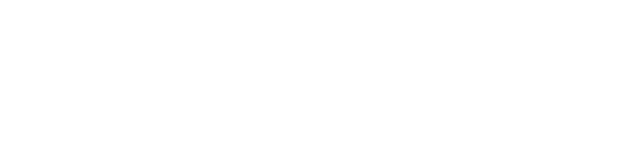
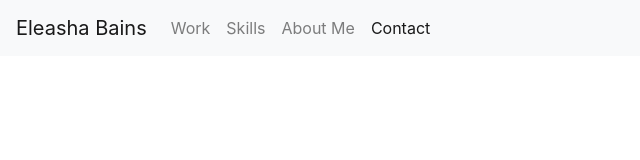
Before and after one commit to ekh-b/Bootstrap-Portfolio, a plain HTML site: page index.html in a window 1280 px wide. Shown: the whole page, without its empty margins (0-640 px from the left). Drawn offline with nearby package versions, Linux system fonts and the light colour scheme.

Commit message:
Added Nav bar.

```diff
--- a/css/style.css
+++ b/css/style.css
@@ -7,7 +7,7 @@
 
 /* Header properties*/
 
-
+/* Nav properties*/
 
 
 
--- a/index.html
+++ b/index.html
@@ -10,10 +10,13 @@
     <meta name="viewport" content="width=device-width, initial-scale=1.0">
 
 <!-- Bootstrap CSS -->
+<link rel="stylesheet" href="https://cdn.jsdelivr.net/npm/bootstrap@4.6.2/dist/css/bootstrap.min.css" integrity="sha384-xOolHFLEh07PJGoPkLv1IbcEPTNtaed2xpHsD9ESMhqIYd0nLMwNLD69Npy4HI+N" crossorigin="anonymous">
 
 <!-- Custom fonts for this template -->
 
  <!-- Custom styles for this template -->
+
+ <link href="css/index.css" rel="stylesheet">
 
 
  <title>Eleasha Bains// Portfolio</title>
@@ -23,6 +26,37 @@
 <body>
 
 <!-- Navigation -->
+<nav class="navbar navbar-expand-lg navbar-light bg-light">
+    <a class="navbar-brand" href="#">Eleasha Bains</a>
+    <button class="navbar-toggler" type="button" data-toggle="collapse" data-target="#navbarSupportedContent" aria-controls="navbarSupportedContent" aria-expanded="false" aria-label="Toggle navigation">
+      <span class="navbar-toggler-icon"></span>
+    </button>
+
+    <div class="collapse navbar-collapse" id="navbarSupportedContent">
+      <ul class="navbar-nav mr-auto">
+
+        <li class="nav-item">
+            <a class="nav-link" href="#">Work</a>
+          </li>
+
+          <li class="nav-item">
+            <a class="nav-link" href="#">Skills</a>
+          </li>
+
+
+          <li class="nav-item">
+            <a class="nav-link" href="#">About Me</a>
+          </li>
+
+
+        <li class="nav-item active">
+          <a class="nav-link" href="#">Contact <span class="sr-only">(current)</span></a>
+        </li>
+
+      </ul>
+
+    </div>
+  </nav>
 
 <!-- Hero Section -->
 
@@ -42,5 +76,10 @@
 <!-- Media quieries? ot sure if this needs to be in css section-->
 
 
+<!-- JavaScript->
+
+    <script src="https://cdn.jsdelivr.net/npm/jquery@3.5.1/dist/jquery.slim.min.js" integrity="sha384-DfXdz2htPH0lsSSs5nCTpuj/zy4C+OGpamoFVy38MVBnE+IbbVYUew+OrCXaRkfj" crossorigin="anonymous"></script>
+<script src="https://cdn.jsdelivr.net/npm/bootstrap@4.6.2/dist/js/bootstrap.bundle.min.js" integrity="sha384-Fy6S3B9q64WdZWQUiU+q4/2Lc9npb8tCaSX9FK7E8HnRr0Jz8D6OP9dO5Vg3Q9ct" crossorigin="anonymous"></script>
+
 
 </html>
```
